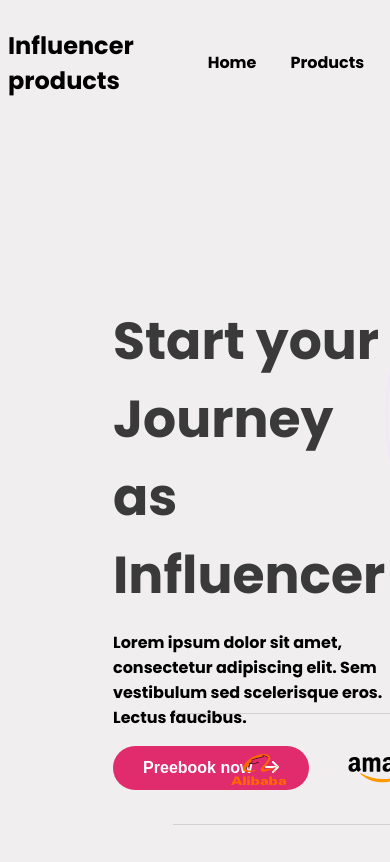
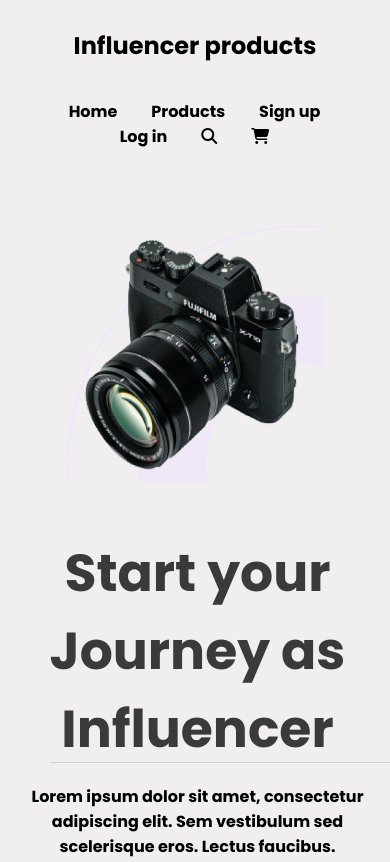
Before and after one commit to Arafat-Bhuiyan/Influencer-gear, a plain HTML site: page index.html in a window 390 px wide. Shown: the top 862 px of the page. Drawn offline with Linux system fonts and the light colour scheme.

Commit message:
media query added

```diff
--- a/index.html
+++ b/index.html
@@ -14,12 +14,12 @@
         <nav >
             <h2>Influencer products</h2>
             <ul>
-                <li>Home</li>
-                <li>Products</li>
-                <li>Sign up</li>
-                <li>Log in</li>
-                <li><i class="fa-solid fa-magnifying-glass"></i></li>
-                <li><i class="fa-solid fa-cart-shopping"></i></li>
+                <li class="nav-item">Home</li>
+                <li class="nav-item">Products</li>
+                <li class="nav-item">Sign up</li>
+                <li class="nav-item">Log in</li>
+                <li class="nav-item"><i class="fa-solid fa-magnifying-glass"></i></li>
+                <li class="nav-item"><i class="fa-solid fa-cart-shopping"></i></li>
             </ul>
         </nav>
 
--- a/styles/style.css
+++ b/styles/style.css
@@ -77,8 +77,6 @@ img.banner-img{
 .clients{
     width: 1110px;
     height: 110px;
-    align-items: center;
-    justify-content: center;
     border: 1px solid;
     border-color: rgb(211, 208, 208);
     border-left: none;
@@ -235,3 +233,51 @@ img.banner-img{
     color: white;
     margin-top: 17px;
 }
+
+/* Media Query */
+@media only screen and (max-width: 688px) {
+    nav{
+        display: flex;
+        flex-direction: column;
+        width: 100%;
+        text-align: center;
+    }
+    nav ul{
+        display: flex;
+        flex-wrap: wrap;
+        justify-content: center;
+        padding-left: 0;
+        padding-right: 35px;
+    }
+    .banner{
+        flex-direction: column-reverse;
+    }
+    .banner img{
+        width: 257px;
+        height: 257px;
+    }
+    .banner div{
+        text-align: center;
+        padding-right: 100px;
+        width: 370px;
+        height: 200px;
+    }
+    .clients{
+        width: 400px;
+        height: 400px;
+        margin-left: 42px;
+        margin-top: 80px;
+    }
+    .client{
+        width: 300px;
+        height: 300px;
+        padding-top: 200px;
+        margin-right: 0px;
+        flex-wrap: wrap;
+        padding-left: 0px;
+        padding-top: 180px;
+    }
+    .section-item{
+        grid-template-columns: repeat(1, 1fr);
+    }
+}
```
